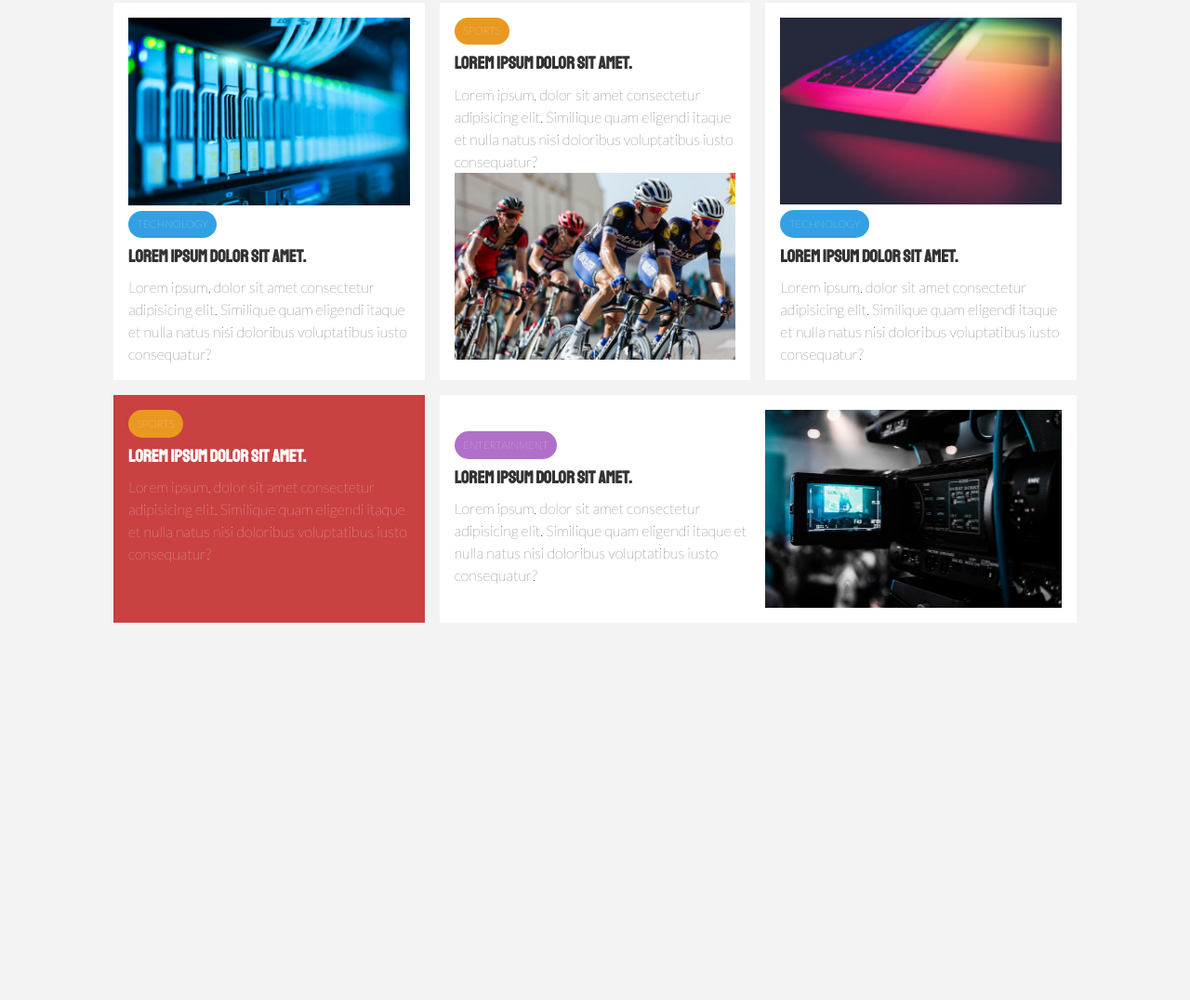
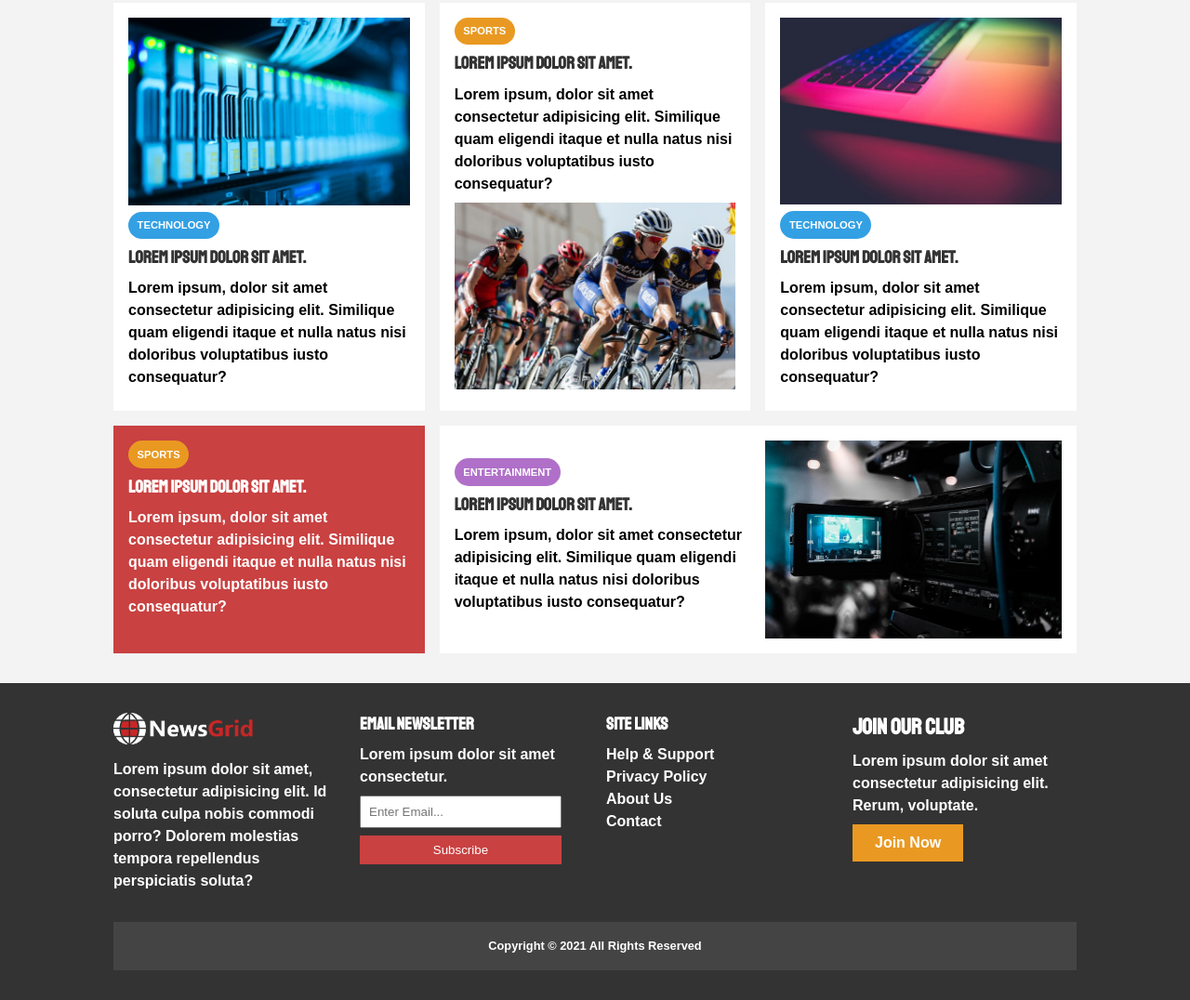
Before and after one commit to OrkhanElchuev/Newsgrid-Website, a plain HTML site: page index.html in a window 1280 px wide. Shown: the part 872-1948 px from the top of the page at 93% size. Before the commit the page ends 1574 px from the top, so only its background shows below. Drawn offline with Linux system fonts and the light colour scheme.

Commit message:
Add Footer, Change p font

```diff
--- a/css/style.css
+++ b/css/style.css
@@ -19,9 +19,10 @@
 }
 
 body {
-  font-family: 'Lato', sans-serif;
+  font-family: Arial, Helvetica, sans-serif;
   line-height: 1.5;
   background: var(--light-color);
+  font-weight: bold;
 }
 
 a {
@@ -33,6 +34,10 @@ ul {
   list-style: none;
 }
 
+p {
+  margin: .5rem 0;
+}
+
 img {
   width: 100%;;
 }
@@ -41,6 +46,7 @@ h1, h2, h3, h4, h5, h6 {
   font-family: 'Staatliches', cursive;
   margin-bottom: .55rem;
   line-height: 1.3;
+  font-weight: bold;
 }
 
 /* Utility */
@@ -253,3 +259,41 @@ h1, h2, h3, h4, h5, h6 {
 #home-articles .articles-container > *:last-child {
   grid-column: 2 / span 2;
 }
+
+/* Footer */
+#main-footer {
+  background: var(--dark-color);
+  color: #fff;
+}
+
+#main-footer img {
+  width: 150px;
+}
+
+#main-footer a {
+  color: #fff;
+}
+
+#main-footer .footer-container {
+  display: grid;
+  grid-template-columns: repeat(4, 1fr);
+  gap: 1.5rem;
+}
+
+#main-footer .footer-container > *:last-child {
+  background: #444;
+  grid-column: 1 / span 4;
+  text-align: center;
+  padding: .5rem;
+  font-size: 0.8rem;
+}
+
+#main-footer .footer-container input[type='email'] {
+  width: 90%;
+  padding: 0.5rem;
+  margin-bottom: 0.5rem;
+}
+
+#main-footer .footer-container input[type='submit'] {
+  width: 90%;
+}
--- a/index.html
+++ b/index.html
@@ -109,5 +109,40 @@
       </div>
     </div>
   </section>
+
+  <!-- Footer -->
+  <footer id="main-footer" class="py-2">
+    <div class="container footer-container">
+      <div>
+        <img src="img/logo_light.png" alt="NewsGrid">
+        <p>Lorem ipsum dolor sit amet, consectetur adipisicing elit. Id soluta culpa nobis commodi porro? Dolorem molestias tempora repellendus perspiciatis soluta?</p>
+      </div>
+      <div>
+        <h3>Email Newsletter</h3>
+        <p>Lorem ipsum dolor sit amet consectetur.</p>
+        <form>
+          <input type="email" placeholder="Enter Email...">
+          <input type="submit" value="Subscribe" class="btn btn-primary">
+        </form>
+      </div>
+      <div>
+        <h3>Site Links</h3>
+        <ul class="list">
+          <li><a href="#">Help & Support</a></li>
+          <li><a href="#">Privacy Policy</a></li>
+          <li><a href="#">About Us</a></li>
+          <li><a href="#">Contact</a></li>
+        </ul>
+      </div>
+      <div>
+        <h2>Join Our Club</h2>
+        <p>Lorem ipsum dolor sit amet consectetur adipisicing elit. Rerum, voluptate.</p>
+        <a href="#" class="btn btn-secondary">Join Now</a>
+      </div>
+      <div>
+        <p>Copyright &copy; 2021 All Rights Reserved</p>
+      </div>
+    </div>
+  </footer>
 </body>
 </html>
```
